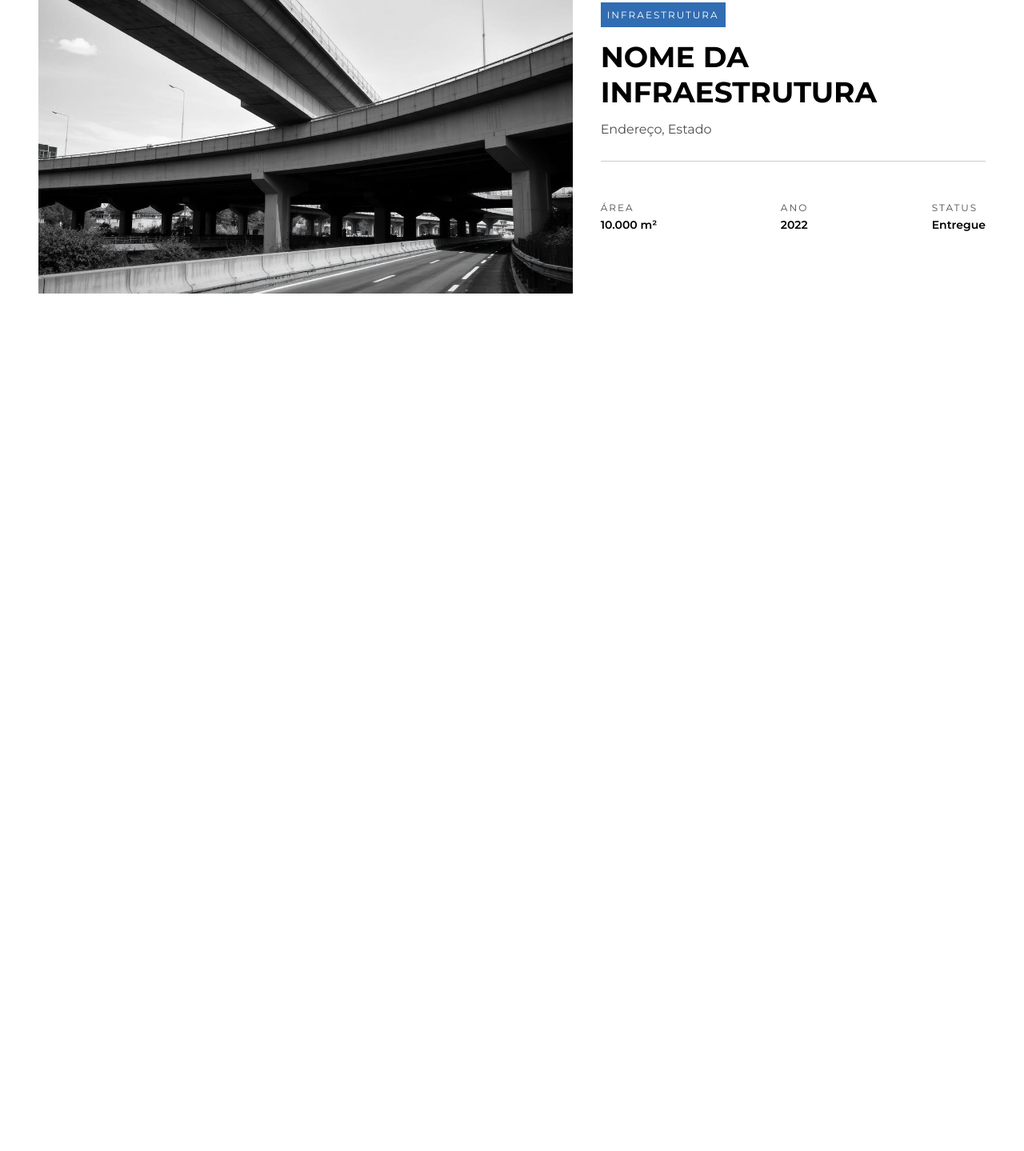
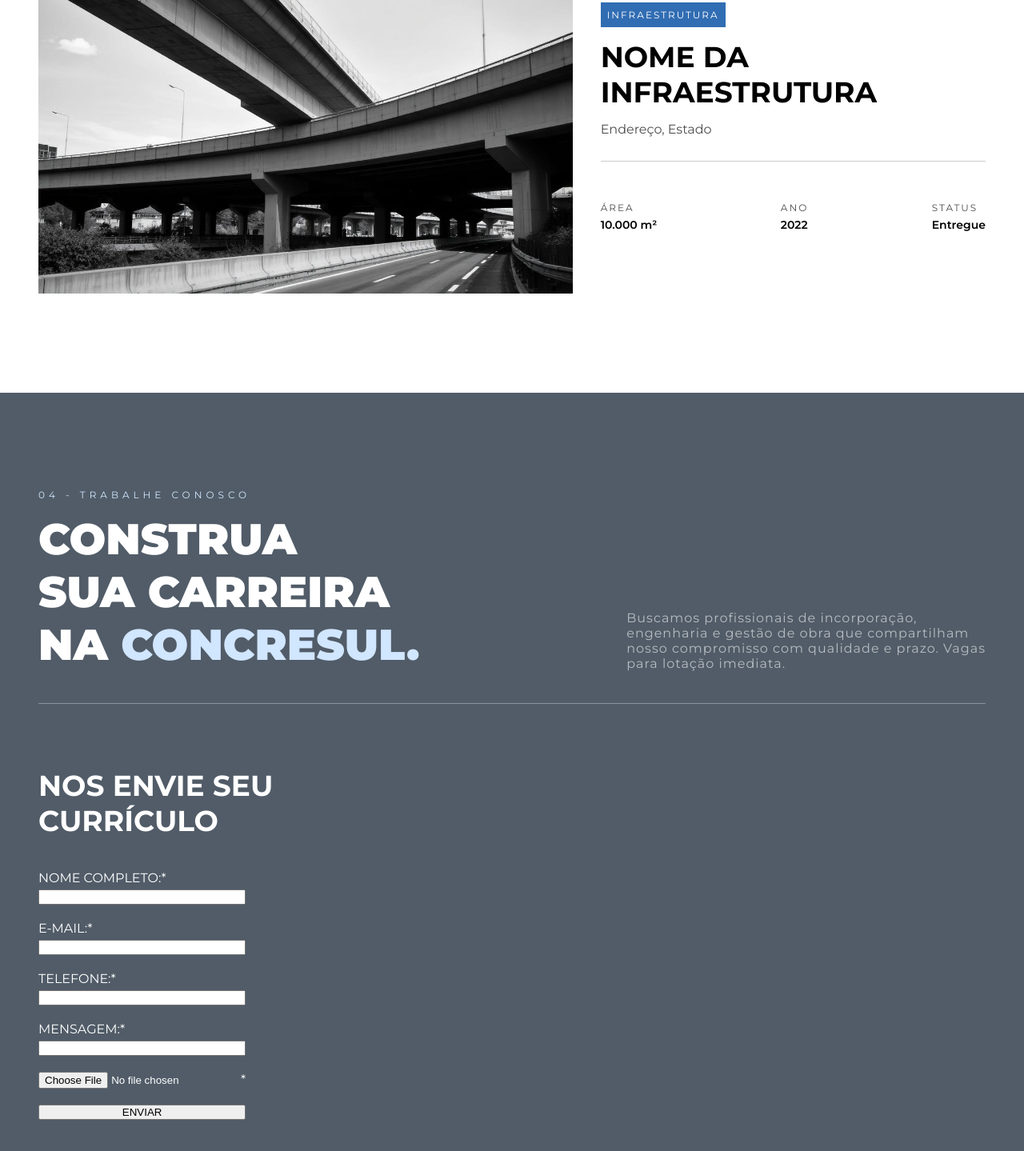
Before and after one commit to r4mongui/project-site, a plain HTML site: page index.html in a window 1280 px wide. Shown: the part 4277-5716 px from the top of the page at 80% size. Before the commit the page ends 4768 px from the top, so only its background shows below. Drawn offline with Linux system fonts and the light colour scheme.

Commit message:
Nono commit - Adesão de section (Trabalhe Conosco)

```diff
--- a/index.html
+++ b/index.html
@@ -299,5 +299,65 @@
 
         </div>
     </section>
+
+    <section class="trabalhe-conosco">
+
+        <div class="trabalhe-content">
+            <div class="trabalhe-header">
+                <div class="trabalhe-cima">
+                    <p>04 - TRABALHE CONOSCO</p>
+                </div>
+                <div class="trabalhe-baixo">
+                    <h1>CONSTRUA<br>
+                        SUA CARREIRA<br>
+                        NA <span>CONCRESUL.</span></h1>
+
+                    <p>Buscamos profissionais de incorporação,<br>
+                       engenharia e gestão de obra que compartilham<br>
+                       nosso compromisso com qualidade e prazo. Vagas<br>
+                       para lotação imediata.</p>
+                </div>
+            </div>
+
+            <div class="trabalhe-formulario">
+
+                <div class="formulario-header">
+                    <h1>NOS ENVIE SEU<br>
+                        CURRÍCULO</h1>
+                </div>
+
+                <div class="formulario">
+                    <form action="" method="post">
+                        <div class="nome">
+                            <label for="name">NOME COMPLETO:<span>*</span></label>
+                            <input type="text" required>
+                        </div>
+
+                        <div class="email">
+                            <label for="email">E-MAIL:<span>*</span></label>
+                            <input type="email" required>
+                        </div>
+
+                        <div class="telefone">
+                            <label for="phone">TELEFONE:<span>*</span></label>
+                            <input type="text" required>
+                        </div>
+
+                        <div class="mensagem">
+                            <label for="msg">MENSAGEM:<span>*</span></label>
+                            <input type="text" required>
+                        </div>
+
+                        <div class="curriculo">
+                            <label for="curriculo"></label>
+                            <input type="file" required><span>*</span>
+                        </div>
+
+                        <button type="submit">ENVIAR</button>
+                    </form>
+                </div>
+            </div>
+        </div>
+    </section>
 </body>
 </html>
--- a/style.css
+++ b/style.css
@@ -467,3 +467,84 @@
     font-size: 14px;
     font-weight: 600;
 }
+
+/* ===================== */
+/*   TRABALHE CONOSCO    */
+/* ===================== */
+
+.trabalhe-conosco{
+    padding: 120px 48px;
+    display: flex;
+    justify-content: center;
+    background-color: rgb(81, 92, 104);
+    color: white;
+}
+
+.trabalhe-content{
+    width: 100%;
+    max-width: 1300px;
+    display: flex;
+    flex-direction: column;
+
+    gap: 80px;
+}
+
+.trabalhe-header{
+    display: flex;
+    flex-direction: column;
+    padding-bottom: 40px;
+
+    border-bottom: 1px solid rgba(255, 255, 255, 0.329);
+}
+
+.trabalhe-cima p{
+    font-size: 12px;
+    letter-spacing: 5px;
+    color: rgb(209, 230, 255);
+    margin-bottom: 15px;
+}
+
+.trabalhe-baixo{
+    display: flex;
+    align-items: end;
+    justify-content: space-between;
+}
+
+.trabalhe-baixo p{
+    font-size: 16px;
+    letter-spacing: 1px;
+    color: rgba(255, 255, 255, 0.589);
+}
+
+.trabalhe-baixo h1{
+    font-size: 54px;
+    font-weight: 900;
+}
+
+.trabalhe-baixo span{
+    color: rgb(209, 230, 255);
+}
+
+.trabalhe-formulario{
+    display: flex;
+    flex-direction: column;
+    gap: 40px;
+}
+
+.formulario-header h1{
+    font-size: 36px;
+}
+
+.formulario form{
+    display: flex;
+    flex-direction: column;
+    width: fit-content;
+    gap: 20px;
+}
+
+.nome, .email,
+.telefone, .mensagem{
+    display: flex;
+    flex-direction: column;
+    gap: 5px;
+}
```
